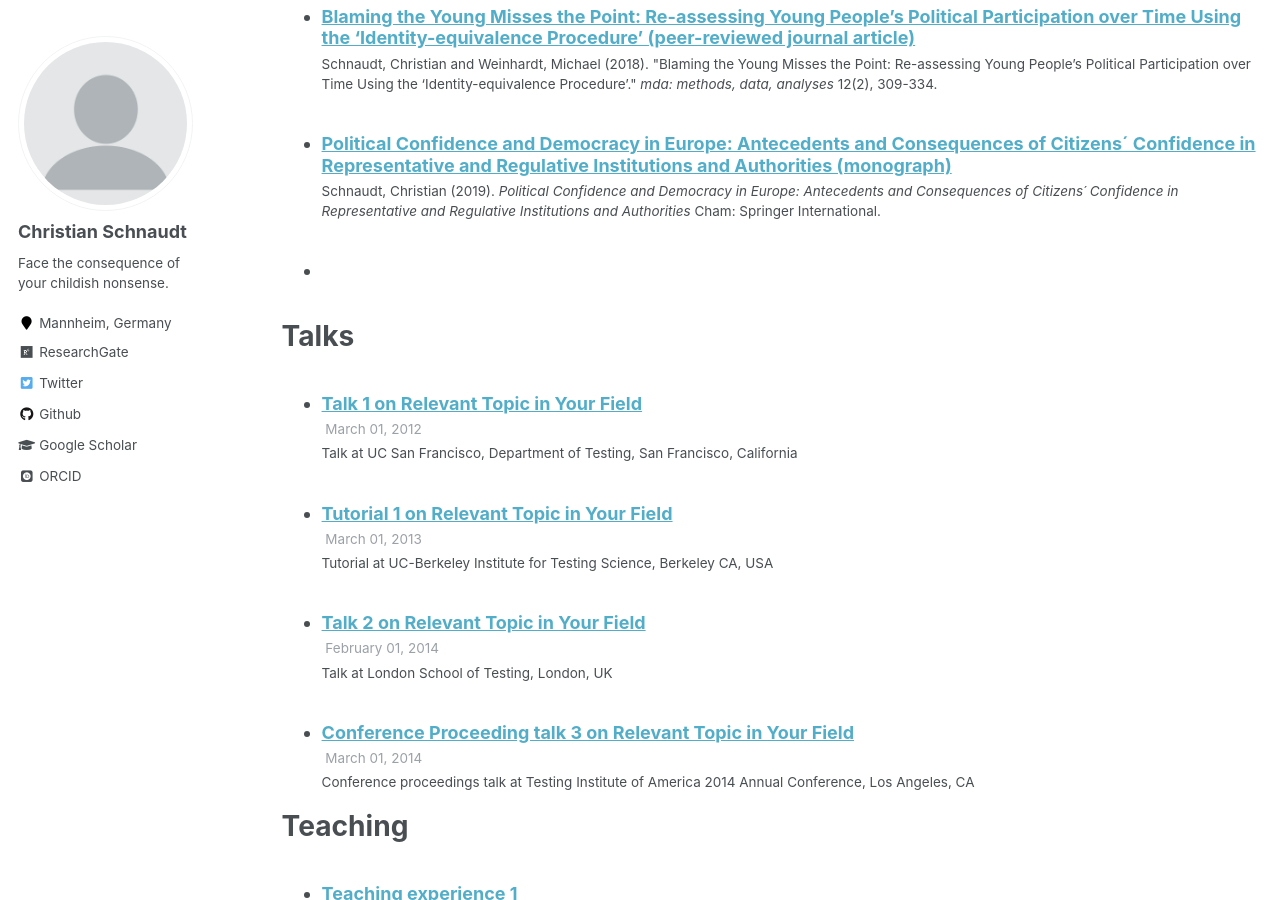
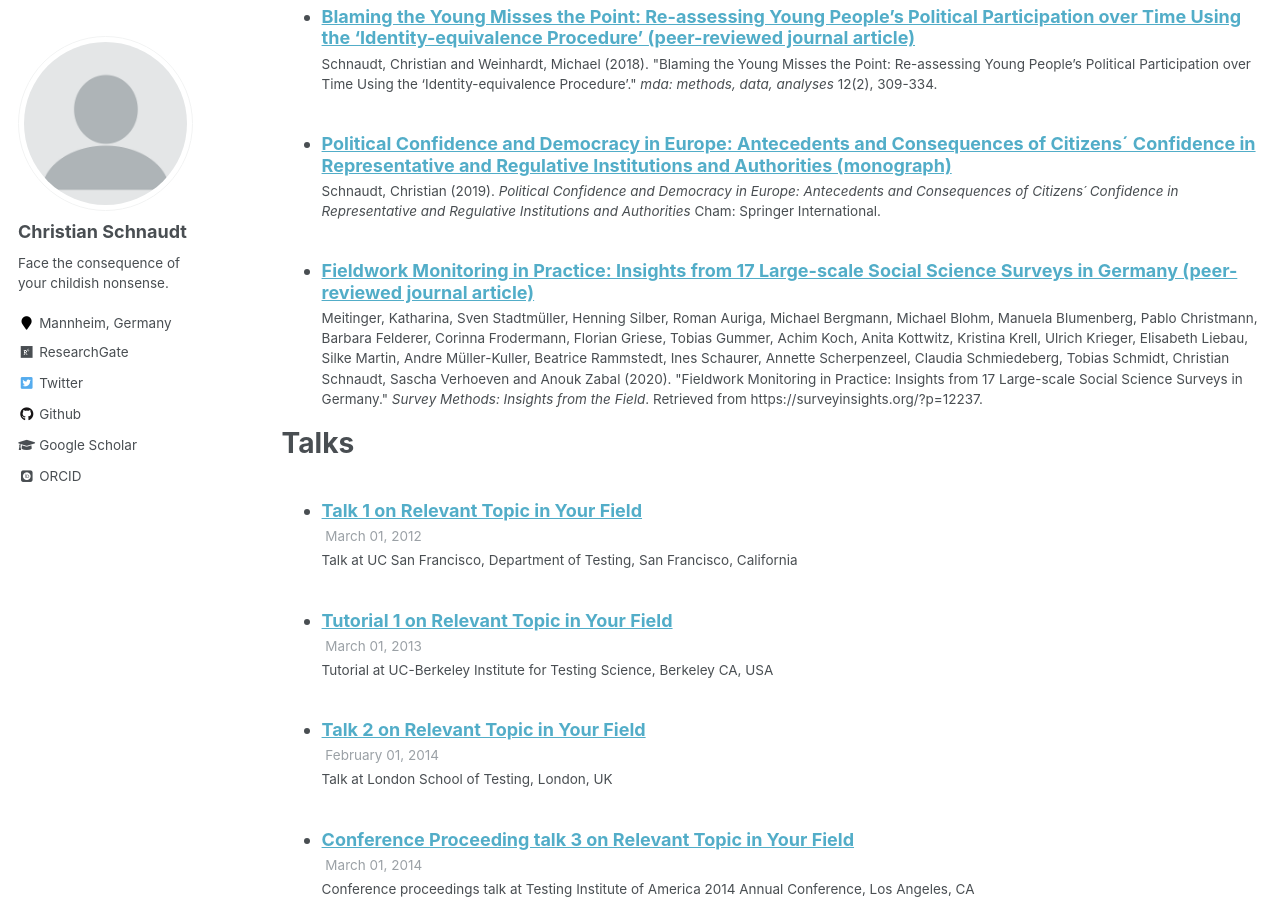
Before and after one commit to cschnaudt/cschnaudt.github.io, a Jekyll site: the page built from _pages/cv.md, in a window 1280 px wide and 900 px high, scrolled down 2100 px. Built offline with Jekyll 4.4.1, drawn with Linux system fonts in a browser that asks for light colours; some web fonts are replaced; some of the changed lines change nothing that is shown.

Commit message:
Update 2020-05-25-FWM-SMIF.md

```diff
--- a/_publications/2020-05-25-FWM-SMIF.md
+++ b/_publications/2020-05-25-FWM-SMIF.md
@@ -5,6 +5,6 @@
 excerpt: 'This study provides a synopsis of the current fieldwork monitoring practices of large-scale surveys in Germany. Based on the results of a standardized questionnaire, the study summarizes fieldwork monitoring indicators used and fieldwork measures carried out by 17 large-scale social sciences surveys in Germany. Our descriptive results reveal that a common set of fieldwork indicators and measures exist on which the studied surveys rely. However, it also uncovers the need for additional design-specific indicators. Finally, it underlines the importance of a close cooperation between survey representatives and fieldwork agencies to optimize processes in fieldwork monitoring in the German survey context. The article concludes with implications for fieldwork practice.'
 date: 2020-05-25-FWM-SMIF
 venue: 'Survey Methods: Insights from the Field'
-paperurl: 'https://surveyinsights.org/?p=12237'
-citation: 'Meitinger, Katharina, Sven Stadtmüller, Henning Silber, Roman Auriga, Michael Bergmann, Michael Blohm, Manuela Blumenberg, Pablo Christmann, Barbara Felderer, Corinna Frodermann, Florian Griese, Tobias Gummer, Achim Koch, Anita Kottwitz, Kristina Krell, Ulrich Krieger, Elisabeth Liebau, Silke Martin, Andre Müller-Kuller, Beatrice Rammstedt, Ines Schaurer, Annette Scherpenzeel, Claudia Schmiedeberg, Tobias Schmidt, Christian Schnaudt, Sascha Verhoeven and Anouk Zabal (2020). &quot;Fieldwork Monitoring in Practice: Insights from 17 Large-scale Social Science Surveys in Germany.&quot; <i>Survey Methods: Insights from the Field</i>. Retrieved from https://surveyinsights.org/?p=12237.
+paperurl: ''
+citation: 'Meitinger, Katharina, Sven Stadtmüller, Henning Silber, Roman Auriga, Michael Bergmann, Michael Blohm, Manuela Blumenberg, Pablo Christmann, Barbara Felderer, Corinna Frodermann, Florian Griese, Tobias Gummer, Achim Koch, Anita Kottwitz, Kristina Krell, Ulrich Krieger, Elisabeth Liebau, Silke Martin, Andre Müller-Kuller, Beatrice Rammstedt, Ines Schaurer, Annette Scherpenzeel, Claudia Schmiedeberg, Tobias Schmidt, Christian Schnaudt, Sascha Verhoeven and Anouk Zabal (2020). &quot;Fieldwork Monitoring in Practice: Insights from 17 Large-scale Social Science Surveys in Germany.&quot; <i>Survey Methods: Insights from the Field</i>. Retrieved from https://surveyinsights.org/?p=12237.'
 ---
```
